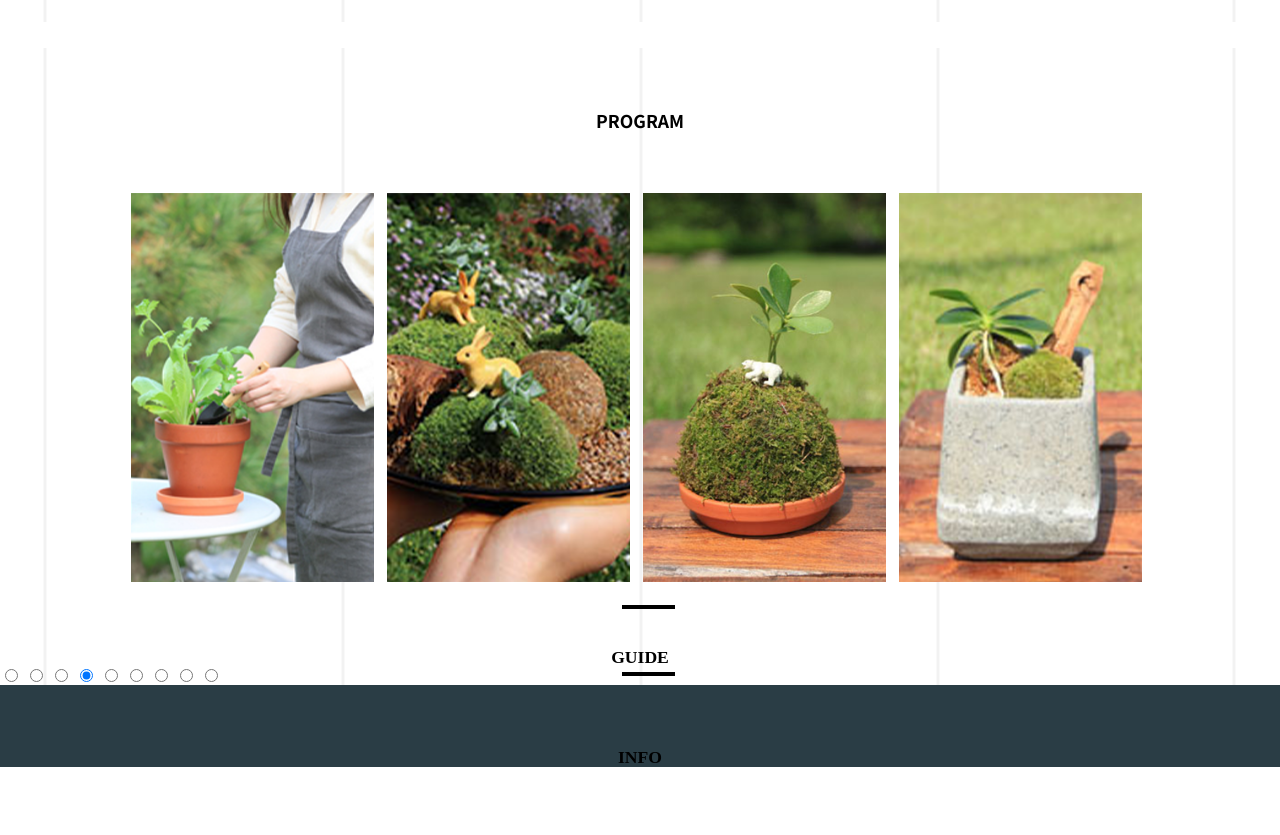
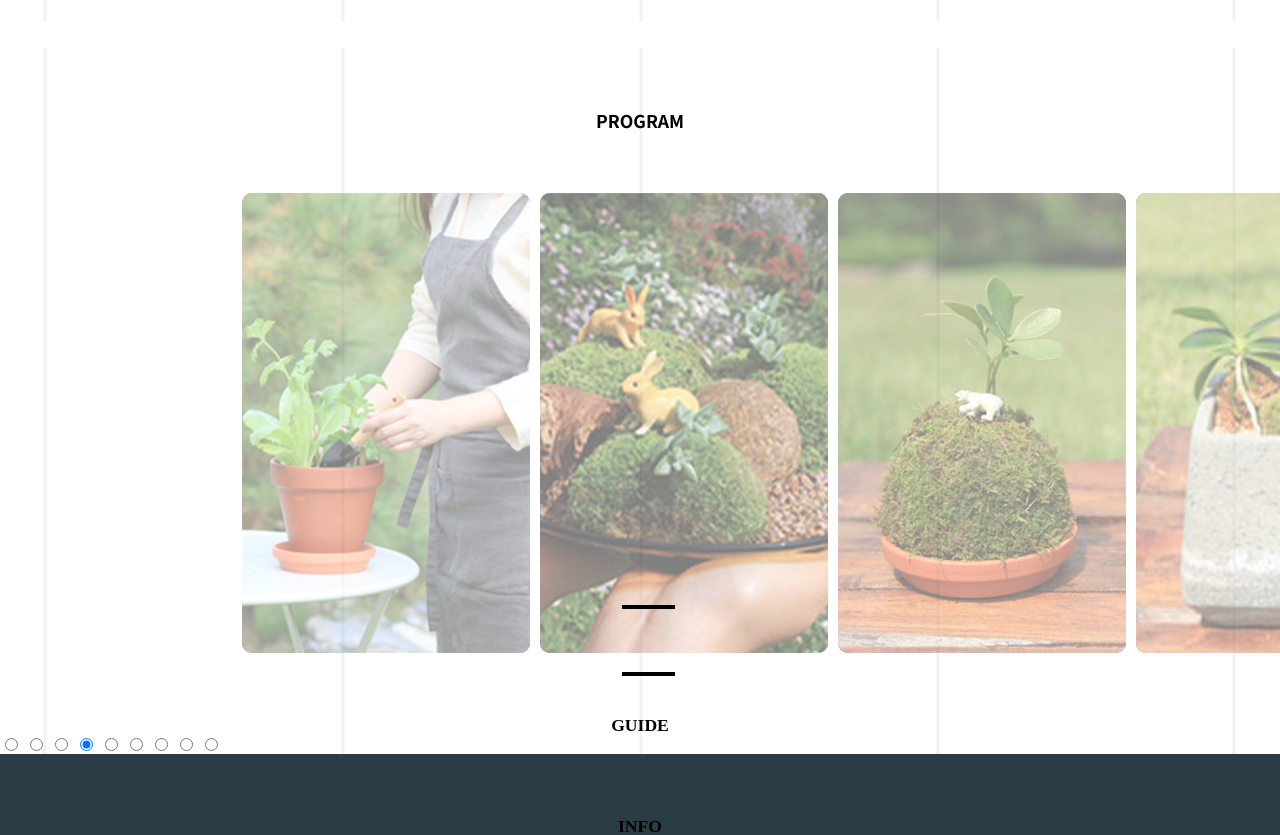
Before and after one commit to yuul2/3Teamproject, a plain HTML site: page index.html in a window 1280 px wide. Shown: the part 1740-2575 px from the top of the page. Before the commit the page ends 2507 px from the top, so only its background shows below. Drawn offline with nearby package versions, Linux system fonts and the light colour scheme.

Commit message:
v.3.210223.16:42
recently

```diff
--- a/css/style.css
+++ b/css/style.css
@@ -160,39 +160,35 @@
     background: #000;
     content: "";
     position: absolute;
-    bottom: -108%;
+    bottom: -102%;
     left: 48.6%;
 }
-
 .sec3-img-warp{
     width: 100%;
-    padding: 5% 10% 0;
+    margin: 5% 18.9%;
 }
-.sec3-img-warp div{
-    width: 20%;
+.img-box{
+    width: 288px;
+    height: 460px;
+    background: #000;
+    border-radius: 10px;
     float: left;
+    margin-right: 10px;
+    opacity: 0.5;
+    overflow: hidden;
+}
+.img-box>img {
+    width: 100%;
+    height: 100%;
+    transition: all 500ms ease;
+  }
 
-}
-.img-1st{
-width: 95%;
-margin: 0 1.1%;
-opacity: 1;
-}
-.img-2st{
-    width: 95%;
-    margin: 0 1.1%;
-    }
-    .img-3st{
-        width: 95%;
-        margin: 0 1.1%;
-        }
-        .img-4st{
-            width: 95%;
-            margin: 0 1.1%;
-            }
+  .img-box>img:hover {
+    transform: scale(1.05);
+  }
 
 
-/* section3 */
+/* section3 End */
 #section4{
     width: 100%;
     background-image: url(../img/teambg.png);
--- a/index.html
+++ b/index.html
@@ -82,25 +82,30 @@
         </div>
 
         <!-- section2 END -->
+
         <div id="section3">
             <div class="container">
                 <div class="page3-title">
                     <h1 class="page3-tit">PROGRAM</h1>
                  </div>
+                    <!-- title section END -->
+
                  <div class="sec3-img-warp">
-                 <div class="img-box1">
-                     <img src="img/first.png" class="img-1st" alt="first">
+                 <div class="img-box">
+                    <img src="img/first.png" alt="">
                  </div>
                  <div class="img-box">
-                     <img src="img/sec.png" class="img-2st" alt="">
+                     <img src="img/sec.png"  alt="">
                  </div>
                  <div class="img-box">
-                     <img src="img/3rd.png" class="img-3st" alt="">
+                     <img src="img/3rd.png"  alt="">
                  </div>
                  <div class="img-box">
-                     <img src="img/4.png" class="img-4st" alt="">
+                     <img src="img/4.png"  alt="">
                  </div>
             </div>
+            <!-- img section END -->
+
         </div>
         </div>
         <div id="section4">
```
